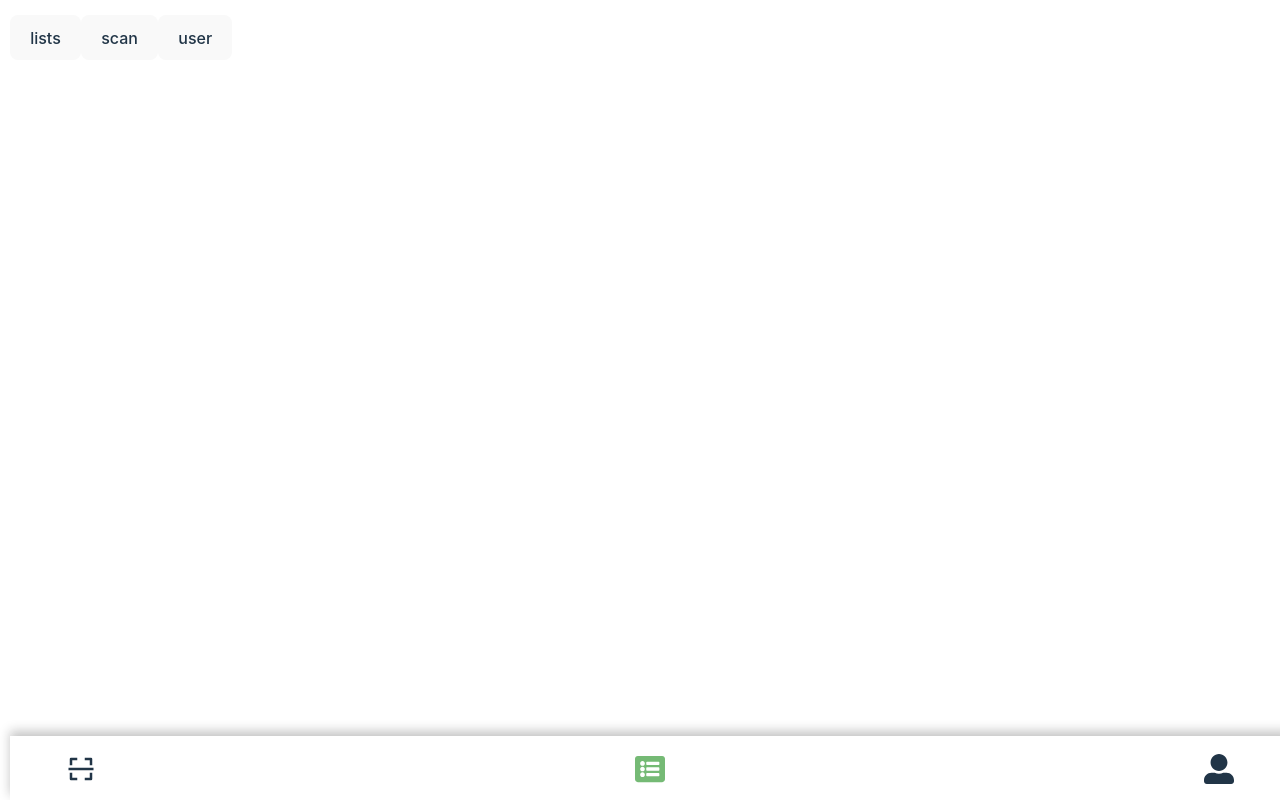
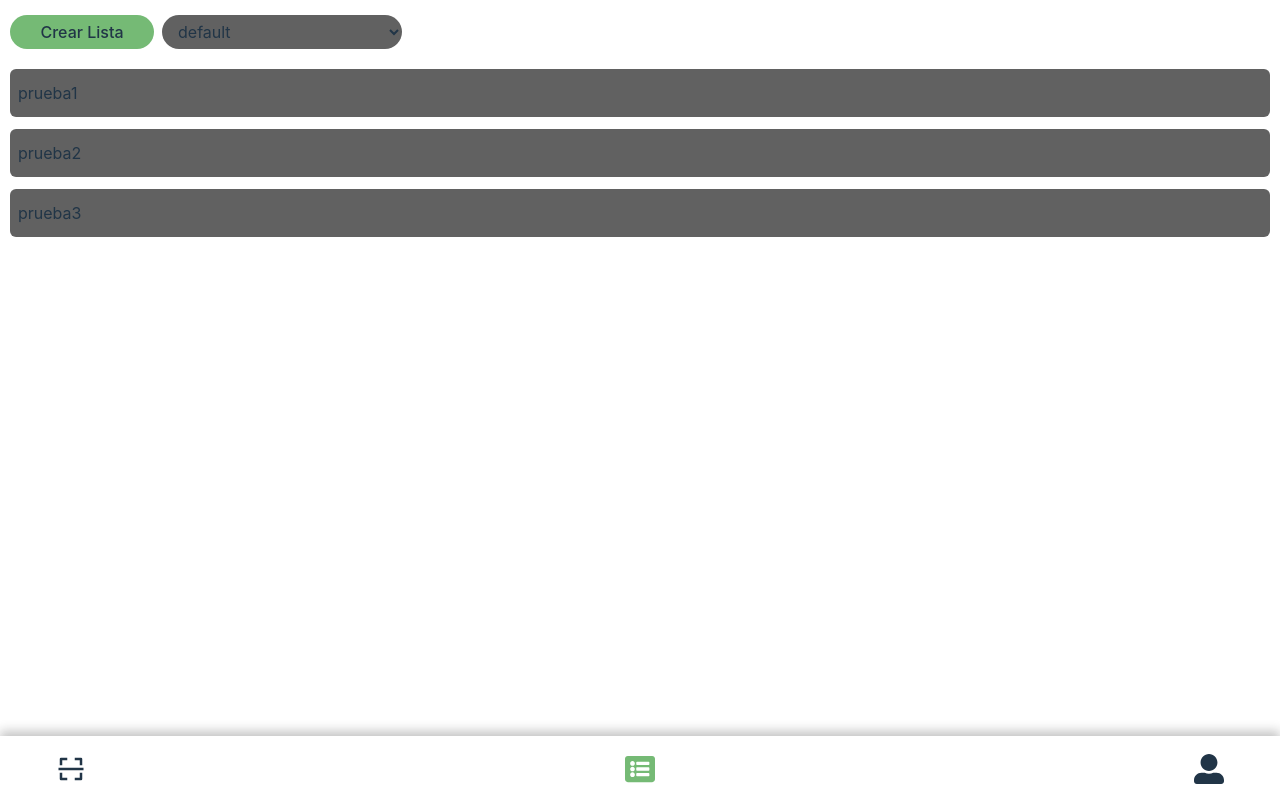
Before and after one commit to Striller18/ProductListScaningBarcodes, a React (Vite) app in the folder frontend/: page / in a window 1280 px wide. Built offline with nearby package versions, Linux system fonts and the light colour scheme.

Commit message:
create layout app, page navigation, hook actualPage

```diff
--- a/frontend/src/App.tsx
+++ b/frontend/src/App.tsx
@@ -1,26 +1,34 @@
-import { MouseEventHandler, useState } from 'react'
-import reactLogo from './assets/react.svg'
+import { MouseEventHandler, useState, ReactElement} from 'react';
 import Nav  from "./components/Nav";
-import './css/App.css'
+import './css/App.css';
+import Lists from './pages/Lists';
 
 function App() {
   const [count, setCount] = useState(0)
-  const [actualPage, setActualPage]= useState("lists")
-  const [lastPage, setLastPage]= useState("")
+  const [actualPage, setActualPage] = useState("lists")
+  const [lastPage, setLastPage] = useState("")
 
-  const btnClick = (newPage: string)=> {
+  const lists = [
+    {id:0, name: "prueba1", products: [{}], members: [{}]},
+    {id:0, name: "prueba2", products: [{}], members: [{}]},
+    {id:0, name: "prueba3", products: [{}], members: [{}]},
+  ];
+
+  const pages: Record<string, ReactElement>= {
+    lists: <Lists lists={lists}/>,
+    user: <h1>User</h1>,
+    scan: <h1>Scan</h1>,
+  }
+
+  const handlerChangeNav = (newPage: string) => {
     setLastPage(actualPage);
     setActualPage(newPage)
   }
 
   return (
-    <div className="App">
-      <div>
-        <button onClick={() => btnClick("lists")}>lists</button>
-        <button onClick={() => btnClick("scan")}>scan</button>
-        <button onClick={() => btnClick("user")}>user</button>
-      </div>
-      <Nav actualPage={actualPage} lastPage={lastPage}></Nav>
+    <div className="flex justify-center">
+      {pages[actualPage]}
+      <Nav changePage={handlerChangeNav} actualPage={actualPage} lastPage={lastPage} ></Nav>
     </div>
   )
 }
```
